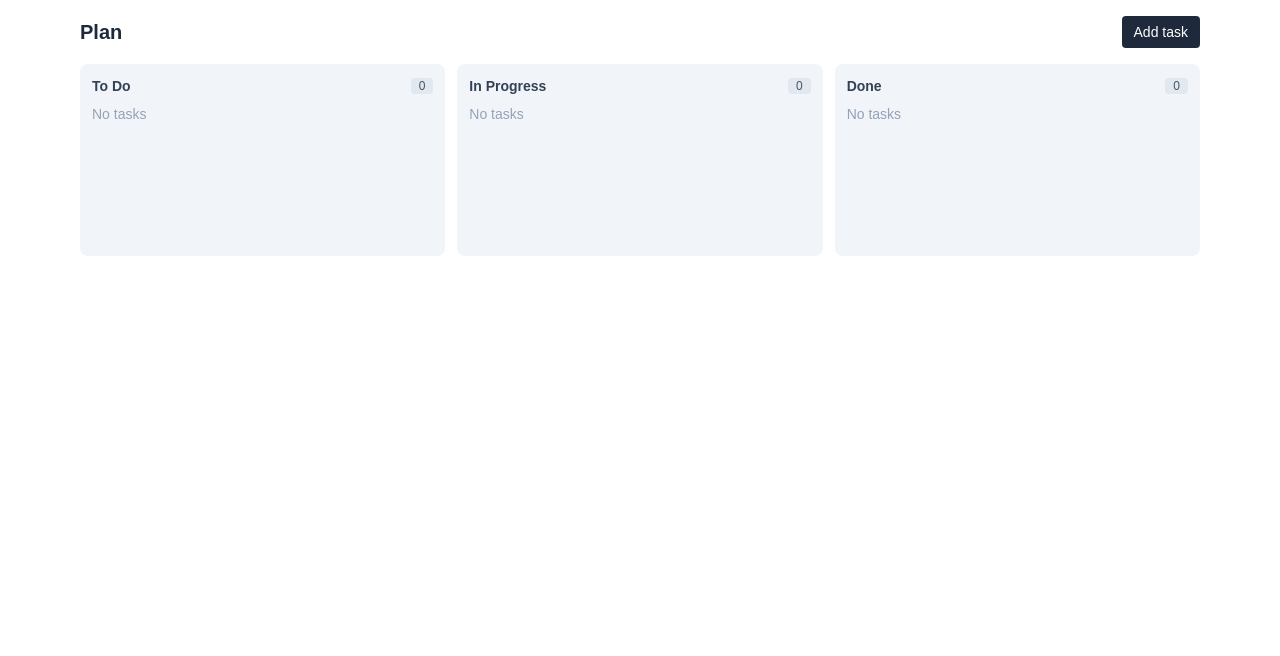
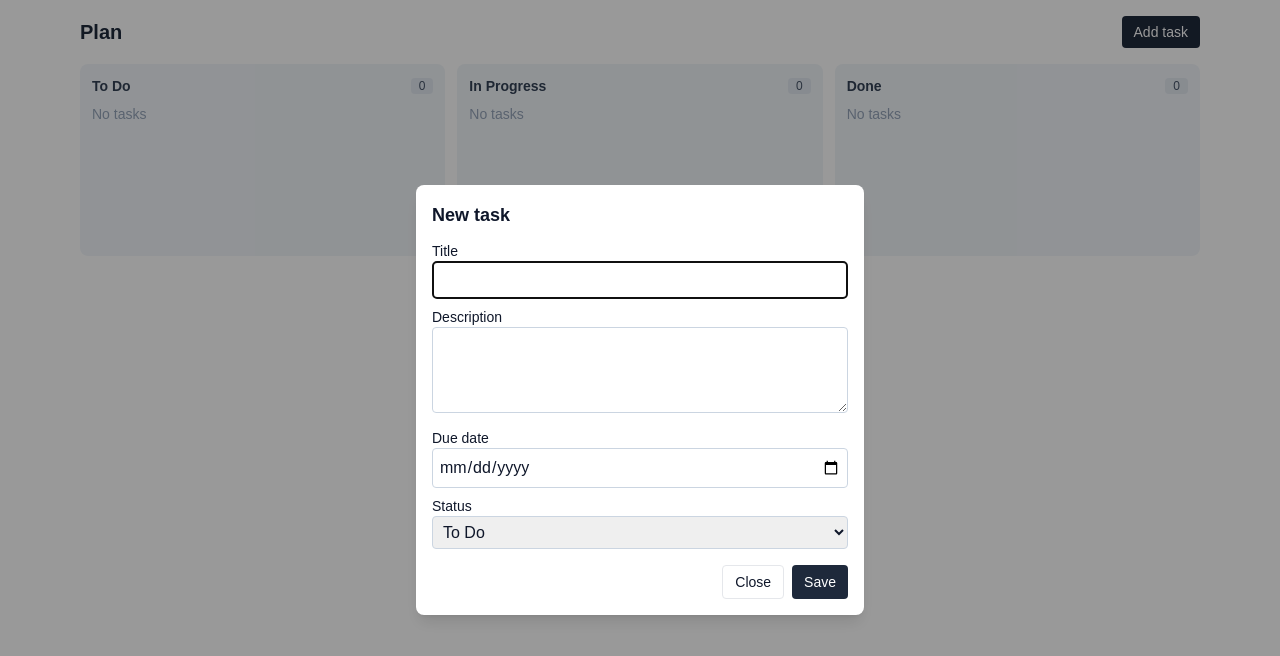
Before and after one commit to freshproduceuae-max/simple-kanban, a Next.js app: page / in a window 1280 px wide. Both pictures are taken after a click on the button "Add task". Shown: the top 656 px of the page. Built offline with nearby package versions, Linux system fonts and the light colour scheme.

Commit message:
feat(tasks): add TaskCard and TaskDialog with create/edit/delete flow

```diff
--- a/components/Board.tsx
+++ b/components/Board.tsx
@@ -2,20 +2,54 @@
 
 import { useMemo, useState } from "react";
 import { Column } from "./Column";
+import { TaskCard } from "./TaskCard";
+import { TaskDialog, type DialogMode } from "./TaskDialog";
 import { useTasks } from "@/lib/useTasks";
-import { COLUMNS } from "@/lib/types";
+import { COLUMNS, type Task, type TaskStatus } from "@/lib/types";
+import { todayISO } from "@/lib/overdue";
 
 export function Board() {
-  const { tasks } = useTasks();
-  const [dialogOpen, setDialogOpen] = useState(false);
+  const { tasks, dispatch } = useTasks();
+  const [dialog, setDialog] = useState<DialogMode | null>(null);
+  const today = todayISO();
 
   const byStatus = useMemo(() => {
-    return {
-      todo: tasks.filter((t) => t.status === "todo"),
-      in_progress: tasks.filter((t) => t.status === "in_progress"),
-      done: tasks.filter((t) => t.status === "done"),
+    const empty: Record<TaskStatus, Task[]> = {
+      todo: [],
+      in_progress: [],
+      done: [],
     };
+    for (const t of tasks) empty[t.status].push(t);
+    return empty;
   }, [tasks]);
+
+  const openEdit = (id: string) => {
+    const task = tasks.find((t) => t.id === id);
+    if (task) setDialog({ kind: "edit", task });
+  };
+
+  const handleSubmit = (task: Task) => {
+    if (dialog?.kind === "edit") {
+      dispatch({
+        type: "edit",
+        id: task.id,
+        patch: {
+          title: task.title,
+          description: task.description,
+          dueDate: task.dueDate,
+          status: task.status,
+        },
+      });
+    } else {
+      dispatch({ type: "add", task });
+    }
+    setDialog(null);
+  };
+
+  const handleDelete = (id: string) => {
+    dispatch({ type: "delete", id });
+    setDialog(null);
+  };
 
   return (
     <main className="mx-auto flex max-w-6xl flex-col gap-4 p-4">
@@ -23,7 +57,7 @@ export function Board() {
         <h1 className="text-xl font-bold text-slate-800">Plan</h1>
         <button
           type="button"
-          onClick={() => setDialogOpen(true)}
+          onClick={() => setDialog({ kind: "create" })}
           className="rounded bg-slate-800 px-3 py-1.5 text-sm font-medium text-white hover:bg-slate-700"
         >
           Add task
@@ -31,11 +65,25 @@ export function Board() {
       </div>
       <div className="flex flex-col gap-3 md:flex-row">
         {COLUMNS.map((c) => (
-          <Column key={c.id} label={c.label} count={byStatus[c.id].length} />
+          <Column key={c.id} label={c.label} count={byStatus[c.id].length}>
+            {byStatus[c.id].map((t) => (
+              <TaskCard
+                key={t.id}
+                task={t}
+                onOpen={openEdit}
+                today={today}
+              />
+            ))}
+          </Column>
         ))}
       </div>
-      {dialogOpen ? (
-        <div role="dialog" aria-label="task dialog placeholder" hidden />
+      {dialog ? (
+        <TaskDialog
+          mode={dialog}
+          onClose={() => setDialog(null)}
+          onSubmit={handleSubmit}
+          onDelete={dialog.kind === "edit" ? handleDelete : undefined}
+        />
       ) : null}
     </main>
   );
--- /dev/null
+++ b/components/TaskCard.tsx
@@ -0,0 +1,31 @@
+"use client";
+
+import type { Task } from "@/lib/types";
+import { isOverdue } from "@/lib/overdue";
+
+type Props = {
+  task: Task;
+  onOpen: (id: string) => void;
+  today?: string;
+};
+
+export function TaskCard({ task, onOpen, today }: Props) {
+  const overdue = isOverdue(task, today);
+  const base =
+    "w-full rounded border bg-white p-2 text-left shadow-sm hover:bg-slate-50 focus:outline-none focus:ring-2 focus:ring-slate-400";
+  const borderCls = overdue ? "border-red-500" : "border-slate-200";
+  const dateCls = overdue ? "text-red-600" : "text-slate-500";
+
+  return (
+    <button
+      type="button"
+      className={`${base} ${borderCls}`}
+      onClick={() => onOpen(task.id)}
+    >
+      <div className="text-sm font-medium text-slate-800">{task.title}</div>
+      {task.dueDate ? (
+        <div className={`mt-1 text-xs ${dateCls}`}>{task.dueDate}</div>
+      ) : null}
+    </button>
+  );
+}
--- /dev/null
+++ b/components/TaskDialog.tsx
@@ -0,0 +1,186 @@
+"use client";
+
+import { useEffect, useId, useRef, useState } from "react";
+import type { Task, TaskStatus } from "@/lib/types";
+
+export type DialogMode =
+  | { kind: "create" }
+  | { kind: "edit"; task: Task };
+
+type Props = {
+  mode: DialogMode;
+  onClose: () => void;
+  onSubmit: (task: Task) => void;
+  onDelete?: (id: string) => void;
+};
+
+function newId(): string {
+  if (typeof crypto !== "undefined" && "randomUUID" in crypto) {
+    return crypto.randomUUID();
+  }
+  return `t_${Date.now()}_${Math.random().toString(36).slice(2, 8)}`;
+}
+
+export function TaskDialog({ mode, onClose, onSubmit, onDelete }: Props) {
+  const titleId = useId();
+  const descId = useId();
+  const dateId = useId();
+
+  const existing = mode.kind === "edit" ? mode.task : null;
+  const [title, setTitle] = useState(existing?.title ?? "");
+  const [description, setDescription] = useState(existing?.description ?? "");
+  const [dueDate, setDueDate] = useState<string>(existing?.dueDate ?? "");
+  const [status, setStatus] = useState<TaskStatus>(existing?.status ?? "todo");
+  const [error, setError] = useState<string | null>(null);
+  const [confirmDelete, setConfirmDelete] = useState(false);
+  const firstFieldRef = useRef<HTMLInputElement>(null);
+
+  useEffect(() => {
+    firstFieldRef.current?.focus();
+    const onKey = (e: KeyboardEvent) => {
+      if (e.key === "Escape") onClose();
+    };
+    window.addEventListener("keydown", onKey);
+    return () => window.removeEventListener("keydown", onKey);
+  }, [onClose]);
+
+  const handleSubmit = (e: React.FormEvent) => {
+    e.preventDefault();
+    const trimmed = title.trim();
+    if (!trimmed) {
+      setError("Title is required.");
+      return;
+    }
+    const payload: Task = existing
+      ? {
+          ...existing,
+          title: trimmed,
+          description,
+          dueDate: dueDate || null,
+          status,
+        }
+      : {
+          id: newId(),
+          title: trimmed,
+          description,
+          dueDate: dueDate || null,
+          status,
+          createdAt: Date.now(),
+        };
+    onSubmit(payload);
+  };
+
+  return (
+    <div
+      role="dialog"
+      aria-modal="true"
+      aria-label={existing ? "Edit task" : "New task"}
+      className="fixed inset-0 z-50 flex items-center justify-center bg-black/40 p-4"
+      onClick={(e) => {
+        if (e.target === e.currentTarget) onClose();
+      }}
+    >
+      <form
+        onSubmit={handleSubmit}
+        className="w-full max-w-md rounded-lg bg-white p-4 shadow-lg"
+      >
+        <h2 className="mb-3 text-lg font-semibold">
+          {existing ? "Edit task" : "New task"}
+        </h2>
+
+        <label htmlFor={titleId} className="block text-sm font-medium">
+          Title
+        </label>
+        <input
+          id={titleId}
+          ref={firstFieldRef}
+          value={title}
+          onChange={(e) => setTitle(e.target.value)}
+          className="mb-2 w-full rounded border border-slate-300 p-1.5"
+        />
+        {error ? <p className="mb-2 text-sm text-red-600">{error}</p> : null}
+
+        <label htmlFor={descId} className="block text-sm font-medium">
+          Description
+        </label>
+        <textarea
+          id={descId}
+          value={description}
+          onChange={(e) => setDescription(e.target.value)}
+          className="mb-2 w-full rounded border border-slate-300 p-1.5"
+          rows={3}
+        />
+
+        <label htmlFor={dateId} className="block text-sm font-medium">
+          Due date
+        </label>
+        <input
+          id={dateId}
+          type="date"
+          value={dueDate}
+          onChange={(e) => setDueDate(e.target.value)}
+          className="mb-2 w-full rounded border border-slate-300 p-1.5"
+        />
+
+        <label className="block text-sm font-medium">Status</label>
+        <select
+          value={status}
+          onChange={(e) => setStatus(e.target.value as TaskStatus)}
+          className="mb-4 w-full rounded border border-slate-300 p-1.5"
+        >
+          <option value="todo">To Do</option>
+          <option value="in_progress">In Progress</option>
+          <option value="done">Done</option>
+        </select>
+
+        <div className="flex items-center justify-between gap-2">
+          {existing && onDelete ? (
+            confirmDelete ? (
+              <div className="flex gap-2">
+                <button
+                  type="button"
+                  onClick={() => onDelete(existing.id)}
+                  className="rounded bg-red-600 px-3 py-1.5 text-sm text-white"
+                >
+                  Confirm delete
+                </button>
+                <button
+                  type="button"
+                  onClick={() => setConfirmDelete(false)}
+                  className="rounded border px-3 py-1.5 text-sm"
+                >
+                  Cancel
+                </button>
+              </div>
+            ) : (
+              <button
+                type="button"
+                onClick={() => setConfirmDelete(true)}
+                className="rounded border border-red-500 px-3 py-1.5 text-sm text-red-600"
+              >
+                Delete
+              </button>
+            )
+          ) : (
+            <span />
+          )}
+          <div className="flex gap-2">
+            <button
+              type="button"
+              onClick={onClose}
+              className="rounded border px-3 py-1.5 text-sm"
+            >
+              Close
+            </button>
+            <button
+              type="submit"
+              className="rounded bg-slate-800 px-3 py-1.5 text-sm text-white"
+            >
+              Save
+            </button>
+          </div>
+        </div>
+      </form>
+    </div>
+  );
+}
```
Also changed, not shown: 1 other file (tests, documents, lock files or other folders).
